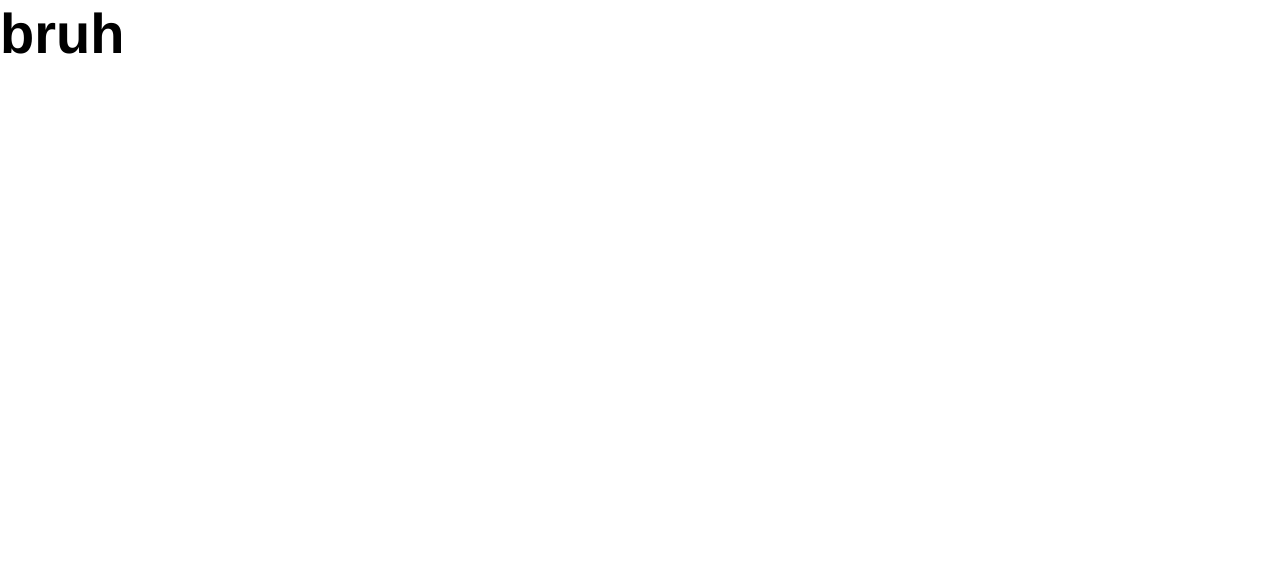
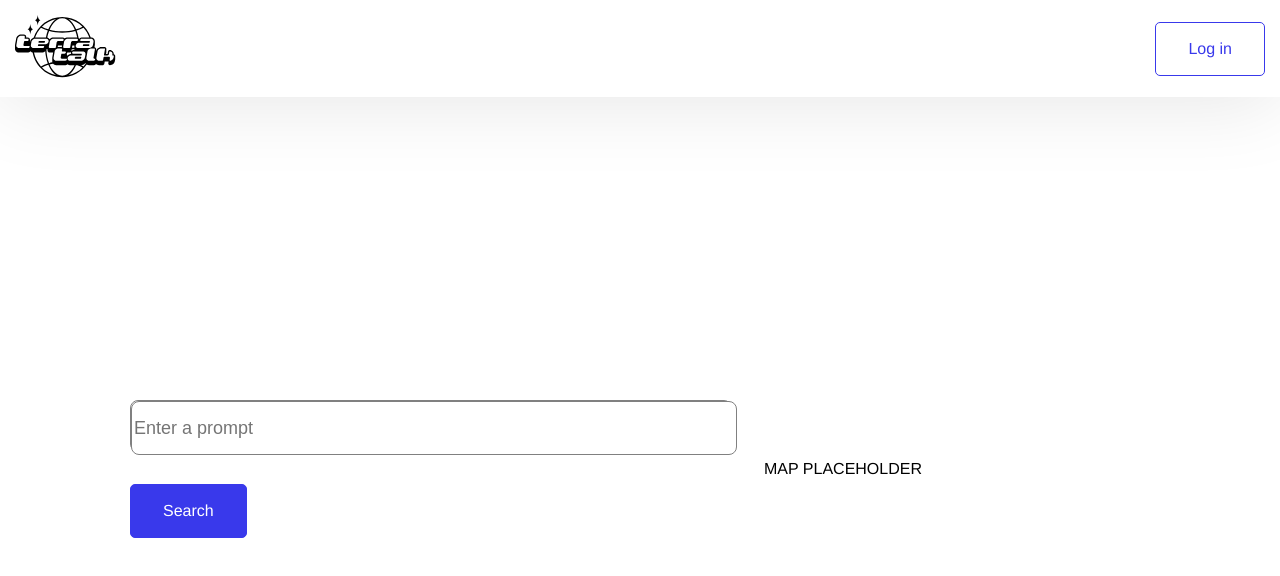
Before and after one commit to mateo020/DeerHacksCrew, a React (Create React App) app: page /terratalk in a window 1280 px wide. Shown: the top 576 px of the page. Built offline with nearby package versions, Linux system fonts and the light colour scheme.

Commit message:
changed bruh page, routed more stuff

```diff
--- a/src/App.css
+++ b/src/App.css
@@ -18,9 +18,9 @@ p {
 }
 
 :root {
-  --primary: #5e3bee;
-  --heading-color: #282938;
-  --bg-shade: #f5fcff;
+  --primary: #3939EB;
+  --heading-color: #292929;
+  --bg-shade: #f9f9f9;
   --github: #e62872;
   --darkblue: #1c1e53;
   --black: #000000;
@@ -201,7 +201,7 @@ h3 {
 .welcome--section {
   display: grid;
   grid-template-columns: repeat(2, 1fr);
-  padding: 130px;
+  padding-left: 130px;
   align-items: center;
   justify-content: space-between;
   gap: 32px;
@@ -258,14 +258,16 @@ h3 {
   display: flex;
   align-items: center;
   justify-content: center;
-  height: 100vh;
+  height: 90vh;
 }
 
 .title--container {
   display: flex;
   flex-direction: column;
+  color: var(--primary);
+  font-family: "Helvetica", sans-serif;
   font-size: 64px;
-  font-weight: bolder;
+  font-weight: 600;
   align-items: center;
   justify-content: center;
 }
@@ -322,3 +324,50 @@ h3 {
   background-color: var(--white);
   border: 1px solid var(--primary);
 }
+
+.logo--container {
+  position: fixed;
+  justify-content: center;
+  bottom: 0;
+  padding-bottom: 20px;
+}
+
+/* terra talk */
+.terra {
+  display: grid;
+  grid-template-columns: repeat(2, 1fr);
+  padding-left: 130px;
+  padding-top: 400px;
+  align-items: center;
+  justify-content: space-between;
+  gap: 32px;
+  background-color: var(--white);
+}
+
+.terra--content-box {
+  display: flex;
+  flex-direction: column;
+  align-items: flex-start;
+  gap: 32px;
+}
+
+
+.terra--content {
+  display: flex;
+  flex-direction: column;
+  align-items: flex-start;
+  gap: 21.333px;
+}
+
+.terra--section--content-box > button {
+  margin-top: 21.333px;
+}
+
+.prompt--box {
+  align-items: flex-start;
+  height: 50px;
+  width: 600px;
+  font-size: large;
+  border-radius: 8px;
+  border: 1px solid grey;
+}
--- a/src/App.js
+++ b/src/App.js
@@ -15,7 +15,7 @@ function App() {
         <Routes>
             <Route path="/" element={<Login />}></Route>
             <Route path="/home" element={<><Navbar /><Home /></>}></Route>
-            <Route path="/terratalk" element={<TerraTalk />}></Route> {/* TerraTalk route */}
+            <Route path="/terratalk" element={<><Navbar /><TerraTalk /></>}></Route> {/* TerraTalk route */}
             <Route path="*" element={<div>404 Not Found</div>}></Route>
           </Routes>
       </Router>
--- a/src/Pages/Home/Login.jsx
+++ b/src/Pages/Home/Login.jsx
@@ -39,11 +39,13 @@ return (
     <div className={'title--container'}>
       <div>Login</div>
     </div>
-    <br />
+    <br/>
+    <div>Not registered yet? Sign up</div>
+    <br/>
     <div className={'input--container'}>
       <input
         value={email}
-        placeholder="Enter your email here"
+        placeholder="Email"
         onChange={(ev) => setEmail(ev.target.value)}
         className={'input--box'}
       />
@@ -53,7 +55,7 @@ return (
     <div className={'input--container'}>
       <input
         value={password}
-        placeholder="Enter your password here"
+        placeholder="Password"
         onChange={(ev) => setPassword(ev.target.value)}
         className={'input--box'}
       />
@@ -63,6 +65,10 @@ return (
     <div className={'input--container'}>
       <button className="btn btn-primary" onClick={handleLogin}>Log in</button>
     </div>
+
+    <div className='logo--container'>
+      <img src="./img/logo.svg" alt="Logoipsum"></img>
+    </div>
   </div>
 )
 }
--- a/src/Pages/Home/Navbar.jsx
+++ b/src/Pages/Home/Navbar.jsx
@@ -1,5 +1,6 @@
 import { useState, useEffect } from "react";
 import { Link } from "react-scroll";
+import { useNavigate } from 'react-router-dom';
 
 function Navbar() {
     const [navActive, setNavActive] = useState(false);
@@ -10,6 +11,12 @@ function Navbar() {
 
     const closeMenu = () => {
         setNavActive(false);
+    }
+
+    const navigate = useNavigate();
+
+    const handleLoginClick = () => {
+    navigate('/');
     }
 
     useEffect(() => {
@@ -45,7 +52,7 @@ function Navbar() {
             <span className="nav__hamburger__line"></span>
             </a>
 
-            <Link onClick={closeMenu} activeClass="navbar--active-content" spy={true} smooth={true} offset={-70} duration={500} to="Contact" className="btn btn-outline-primary">Log in</Link>
+            <Link onClick={handleLoginClick} activeClass="navbar--active-content" spy={true} smooth={true} offset={-70} duration={500} to="Contact" className="btn btn-outline-primary">Log in</Link>
         </nav>
     );
 
--- a/src/Pages/Home/TerraTalk.jsx
+++ b/src/Pages/Home/TerraTalk.jsx
@@ -1,9 +1,32 @@
 import React, { useState } from 'react'
+import { useNavigate } from 'react-router-dom';
 
-function TerraTalk() {
+const TerraTalk = (props) => {
+    const [prompt, setPrompt] = useState('')
+
+
     return (
-        <h1>bruh</h1>
+        <section id="terraTalk" className="terra">
+        <div className="terra--content-box">
+            <div className="terra--content">
+
+                <label className='prompt--box'>
+                <input
+                    value={prompt}
+                    placeholder="Enter a prompt"
+                    onChange={(ev) => setPrompt(ev.target.value)}
+                    className={'prompt--box'}
+                />
+                </label>
+
+            </div>
+            <button className="btn btn-primary">Search</button>
+        </div>
+
+        <div>MAP PLACEHOLDER</div>
+    </section>
     )
 }
 
+
 export default TerraTalk;
```
